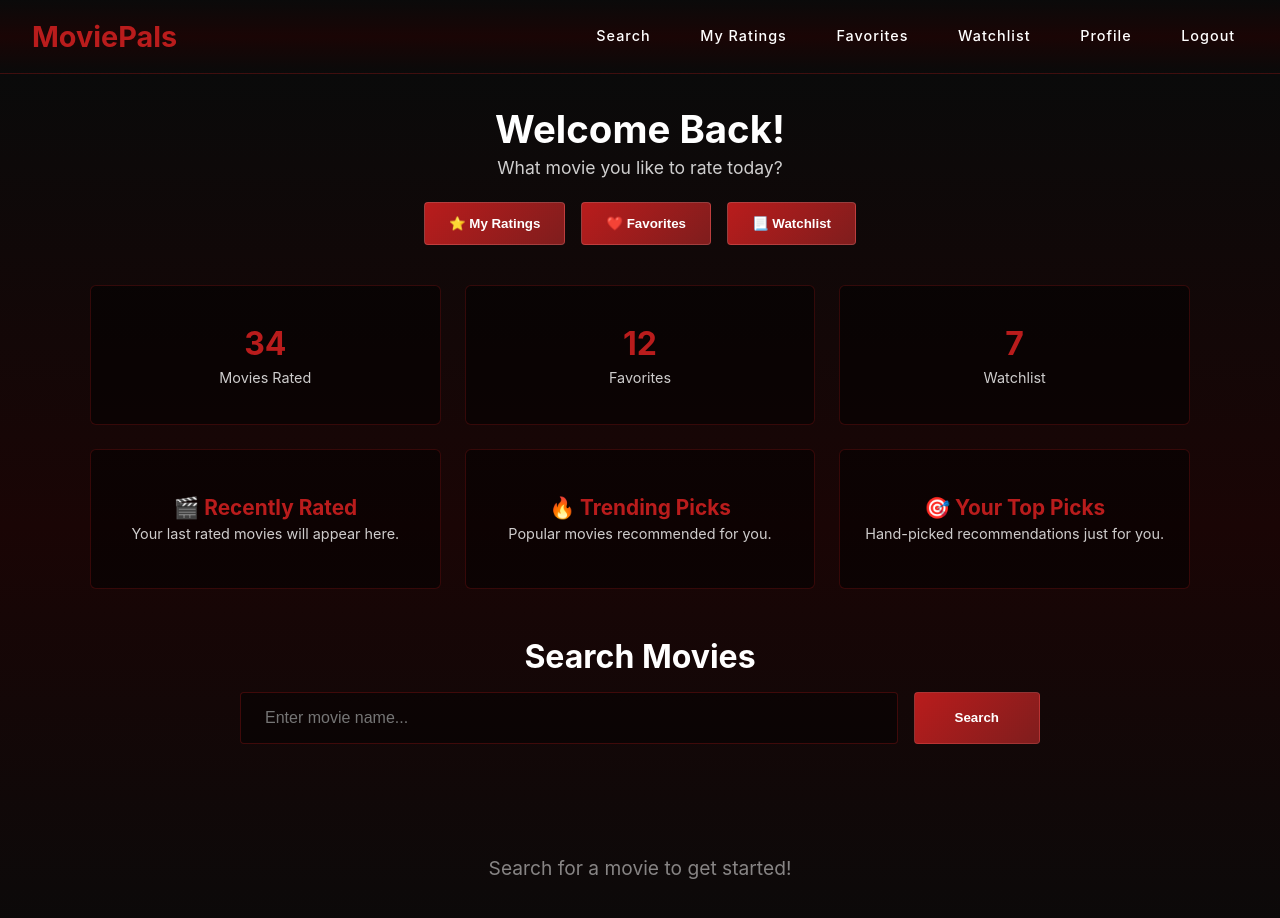
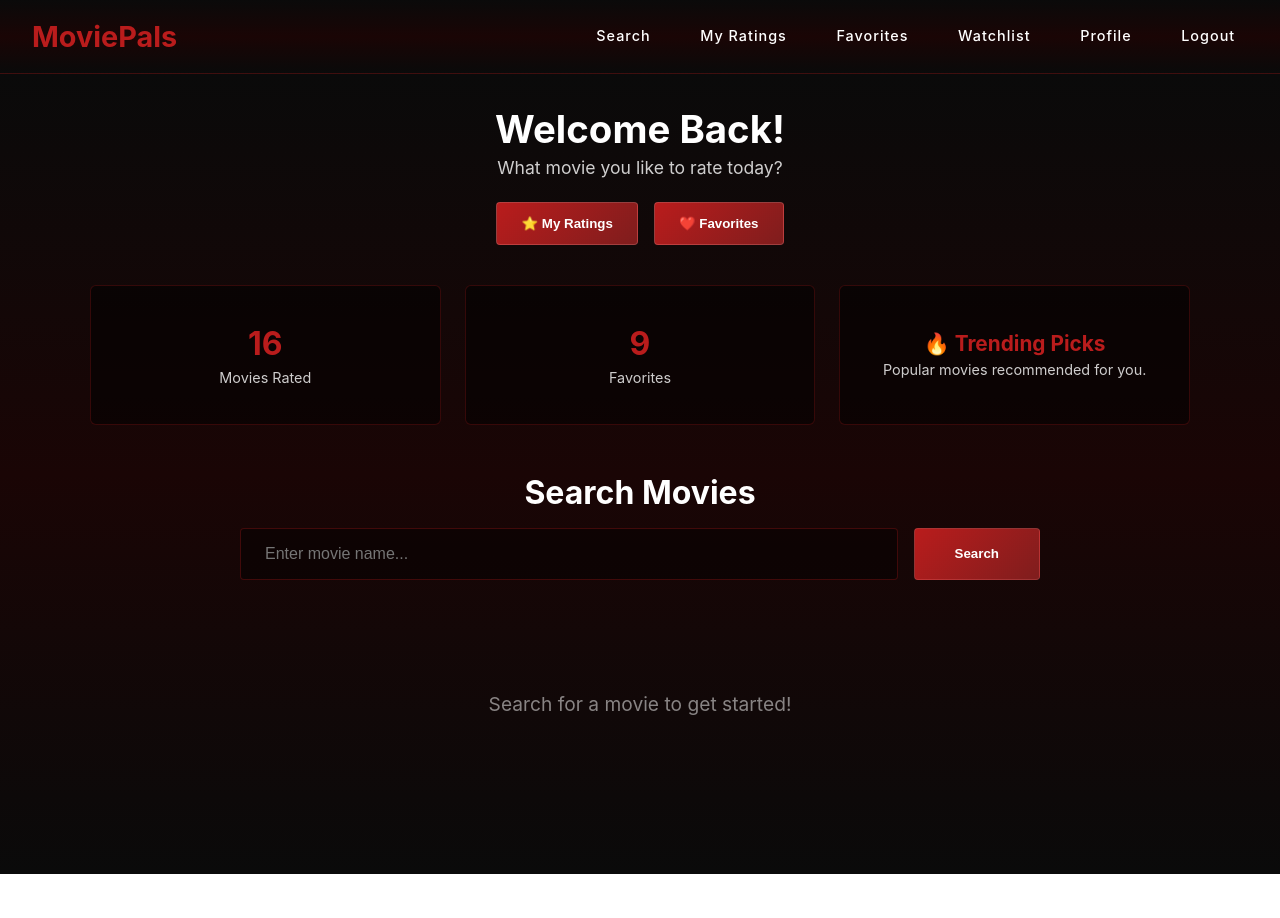
Before and after one commit to IsaacLaRose/MoviePals, a React (Create React App) app in the folder frontend/: page /search in a window 1280 px wide. Shown: the top 918 px of the page. After the commit the page ends 874 px from the top, so only its background shows below. Built offline with nearby package versions, Linux system fonts and the light colour scheme; sample sign-in values are in the browser's storage.

Commit message:
ibrahim edit
Removed watchlist button and updated movie counts.

```diff
--- a/frontend/src/components/Movies/MovieSearch.jsx
+++ b/frontend/src/components/Movies/MovieSearch.jsx
@@ -92,47 +92,25 @@ function MovieSearch() {
             <button className="action-btn" onClick={() => (window.location.href = "/favorites")}>
               ❤️ Favorites
             </button>
-
-            <button className="action-btn" onClick={() => (window.location.href = "/watchlist")}>
-              📃 Watchlist
-            </button>
           </div>
         </div>
 
         {/* 6-box grid */}
         <div className="dashboard-grid">
           <div className="dashboard-box" onClick={() => (window.location.href = "/ratings")}>
-            <h2>34</h2>
+            <h2>16</h2>
             <p>Movies Rated</p>
           </div>
 
           <div className="dashboard-box" onClick={() => (window.location.href = "/favorites")}>
-            <h2>12</h2>
+            <h2>9</h2>
             <p>Favorites</p>
-          </div>
-
-          <div className="dashboard-box" onClick={() => (window.location.href = "/watchlist")}>
-            <h2>7</h2>
-            <p>Watchlist</p>
-          </div>
-
-          <div className="dashboard-box" onClick={() => (window.location.href = "/ratings")}>
-            <h3>🎬 Recently Rated</h3>
-            <p>Your last rated movies will appear here.</p>
           </div>
 
           <div className="dashboard-box" onClick={() => (window.location.href = "/trending")}>
             <h3>🔥 Trending Picks</h3>
             <p>Popular movies recommended for you.</p>
           </div>
-
-          <div
-  className="dashboard-box"
-  onClick={() => (window.location.href = "/top-picks")}
->
-  <h3>🎯 Your Top Picks</h3>
-  <p>Hand-picked recommendations just for you.</p>
-</div>
         </div>
 
         {/* SEARCH BAR */}
```
